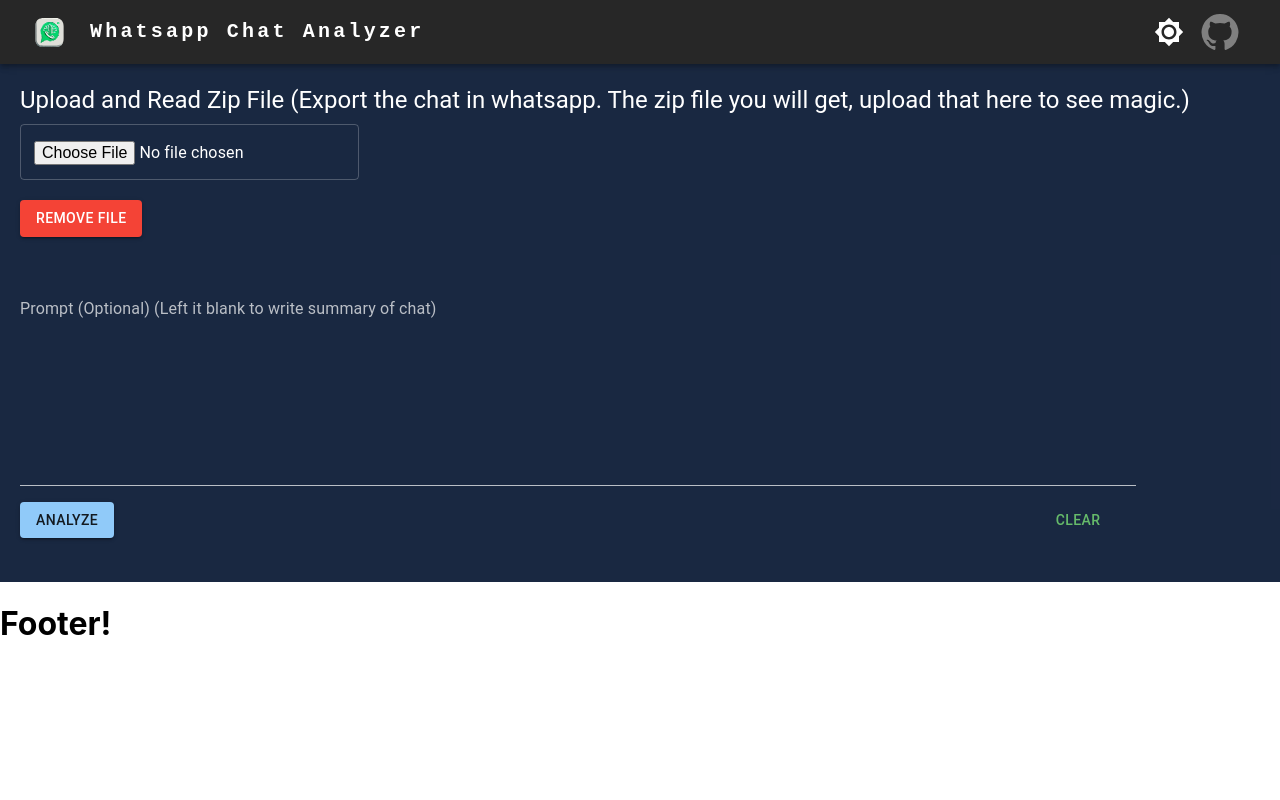
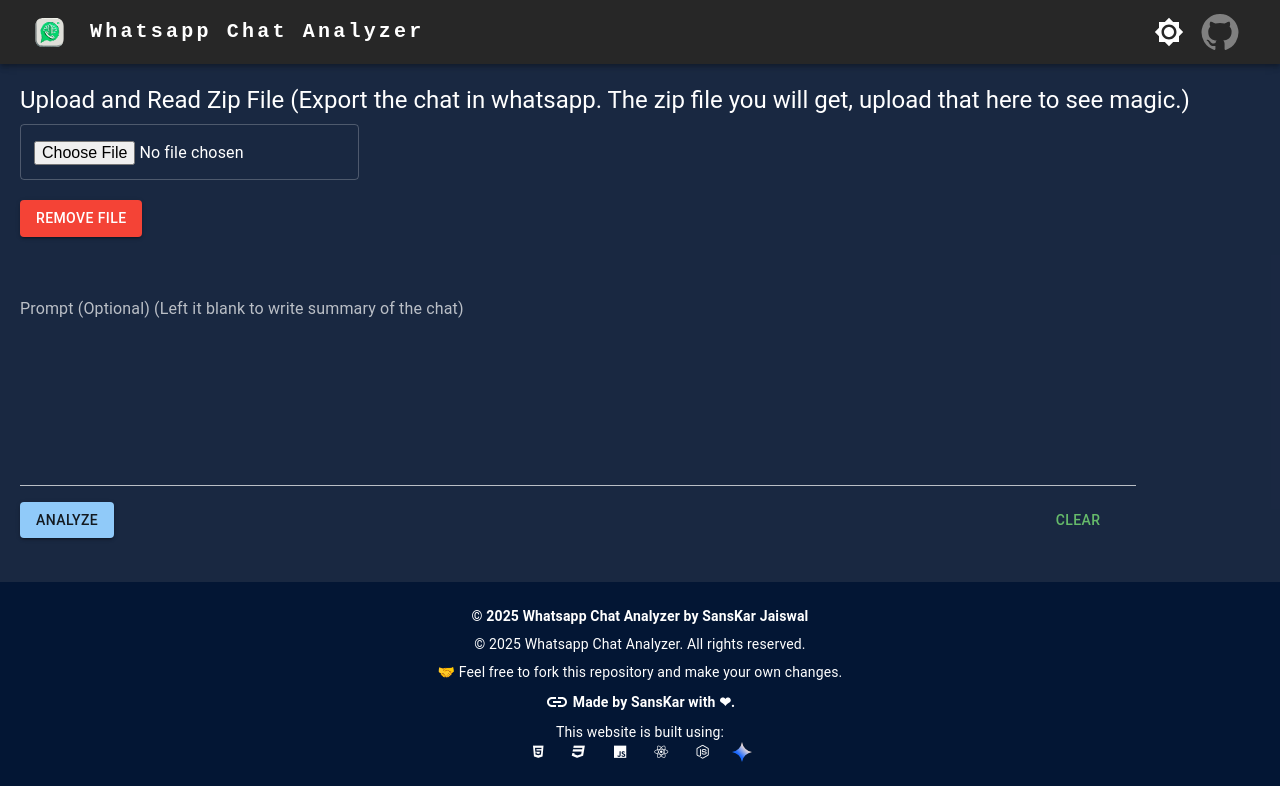
Before and after one commit to SanskarJaiswal2904/WhatsApp-Chat-Analyzer, a React (Create React App) app: page / in a window 1280 px wide. Built offline with nearby package versions, Linux system fonts and the light colour scheme; the HTML template or start-up script is replaced by a standard one.

Commit message:
added footer

```diff
--- a/public/index.html
+++ b/public/index.html
@@ -11,6 +11,16 @@
     />
     <meta name="description" content="Unlock insights from your WhatsApp chat data with detailed summaries, custom prompts, and the ability to ask specific questions about your conversations." />
 
+    <link
+    rel="stylesheet"
+    href="https://cdnjs.cloudflare.com/ajax/libs/font-awesome/5.15.4/css/all.min.css"
+  />
+  <link
+    rel="stylesheet"
+    href="https://cdnjs.cloudflare.com/ajax/libs/font-awesome/6.0.0-beta3/css/all.min.css"
+  />
+  <link href="https://cdnjs.cloudflare.com/ajax/libs/font-awesome/6.0.0-beta3/css/all.min.css" rel="stylesheet">
+
     <link rel="icon" href="/logo.ico" />
     <title>Whatsapp Chat Analyzer</title>
   </head>
--- a/src/App.js
+++ b/src/App.js
@@ -3,6 +3,7 @@
 import { ThemeContextProvider } from "./context/ThemeContext"; // Import context
 import Navbar from "./components/Navbar";
 import ZipFileLoader from "./components/ZipFileLoader";
+import Footer from "./components/Footer";
 
 function AppContent() {
 
@@ -10,7 +11,7 @@
     <div>
       <Navbar />
       <ZipFileLoader />
-      <h1>Footer!</h1>
+      <Footer/>
     </div>
   );
 }
--- /dev/null
+++ b/src/components/Footer.jsx
@@ -0,0 +1,106 @@
+import React from 'react';
+import { Box, Typography, Link, Container } from '@mui/material';
+import LinkIcon from '@mui/icons-material/Link';
+
+const Footer = () => {
+  return (
+    <Box
+      component="footer"
+      sx={{
+        py: 3,
+        px: 2,
+        mt: 'auto',
+        textAlign: 'center',
+        backgroundColor: (theme) => theme.palette.mode === 'dark' ? '#031634' : theme.palette.primary.dark,
+        color: (theme) => theme.palette.text.primary,
+      }}
+    >
+      <Container maxWidth="md">
+        <Typography variant="body2" sx={{ fontWeight: 'bold' }}>
+        © {new Date().getFullYear()}  Whatsapp Chat Analyzer by SansKar Jaiswal
+        </Typography>
+        <Typography variant="body2" sx={{ mt: 1 }}>
+        © {new Date().getFullYear()}  Whatsapp Chat Analyzer. All rights reserved.
+        </Typography>
+        <Typography variant="body2" sx={{ mt: 1 }}>
+        🤝 Feel free to fork this repository and make your own changes.
+        </Typography>
+        <Typography
+            variant="body2"
+            sx={{
+                mt: 1,
+                display: 'flex',
+                justifyContent: 'center',
+                alignItems: 'center',
+                textAlign: 'center', // Ensure the text is centered
+            }}
+            >
+            <Link
+                href="https://sanskarjaiswal2904.github.io/Sanskar-Website/"
+                target="_blank"
+                rel="noopener noreferrer"
+                sx={{
+                color: 'white',
+                fontWeight: 'bold',
+                textDecoration: 'none',
+                display: 'flex', // Ensures the icon and text are aligned properly
+                alignItems: 'center',
+                }}
+            >
+                <LinkIcon sx={{ mr: 0.5 }} /> Made by SansKar with ❤.
+            </Link>
+            </Typography>
+
+        <Typography variant="body2" sx={{ mt: 1 }}>
+          This website is built using:{' '}
+          <Box sx={{ display: 'flex', // Enables flexbox to align items horizontally
+                alignItems: 'center', // Vertically centers the items
+                justifyContent: 'center', // Horizontally center the items
+                gap: 1,}}>
+          <i
+            className="fa-brands fa-html5"
+            title="HTML5"
+            style={{ margin: '0 10px' }}
+          ></i>
+          <i
+            className="fa-brands fa-css3"
+            title="CSS3"
+            style={{ margin: '0 10px' }}
+          ></i>
+          <i
+            className="fa-brands fa-js"
+            title="JavaScript (ES6+)"
+            style={{ margin: '0 10px' }}
+          ></i>
+          <i
+            className="fa-brands fa-react"
+            title="React.js"
+            style={{ margin: '0 10px' }}
+          ></i>
+          <i
+            className="fa-brands fa-node-js"
+            title="Node.js"
+            style={{ margin: '0 10px' }}
+          ></i>
+
+            <img src="/gemini-color.svg" alt="Gemini logo" height={'20px'} width={'20px'} style={{ margin: '0 5px' }} title='Gemini AI' />
+            </Box>
+
+
+        </Typography>
+        {/* <Typography sx={{
+            mt: 2,
+            textAlign: 'center', // Center text inside Typography
+            display: 'flex', // Enables flexbox
+            justifyContent: 'center', // Centers content horizontally
+            alignItems: 'center' // Centers content vertically
+          }}>
+
+        </Typography> */}
+      </Container>
+    </Box>
+
+  );
+};
+
+export default Footer;
--- a/src/components/ZipFileLoader.jsx
+++ b/src/components/ZipFileLoader.jsx
@@ -143,7 +143,7 @@
 
 
       <TextField
-          label="Prompt (Optional) (Left it blank to write summary of chat)"
+          label="Prompt (Optional) (Left it blank to write summary of the chat)"
           multiline
           rows={8}
           placeholder='Write a prompt of what you want to do with chat data (If left blank it will write summary of the chat)'
```
Also changed, not shown: public/gemini-color.svg (added).
